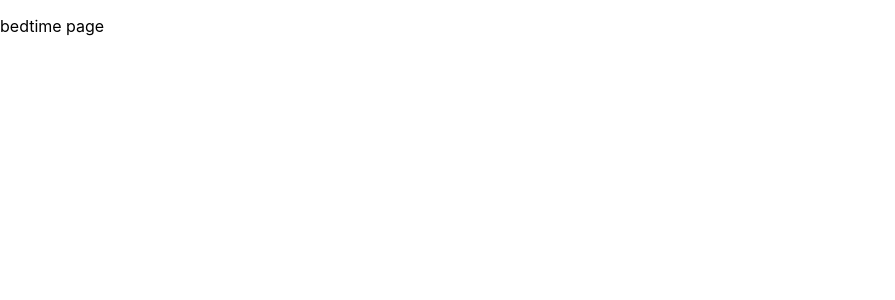
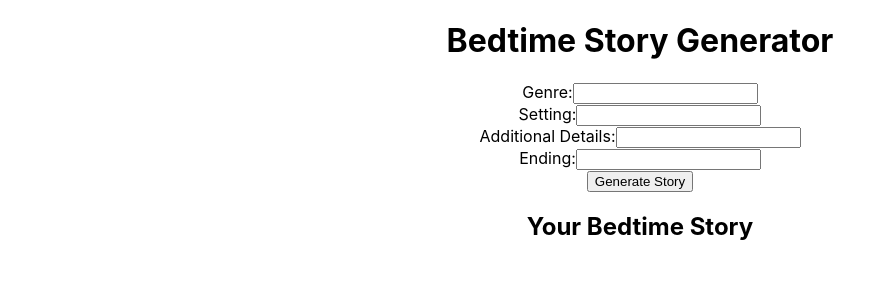
Before and after one commit to avlukas04/ireonada2, a React (Create React App) app in the folder sleep-app/: page /bedtime in a window 1280 px wide. Shown: the top 300 px of the page, without its empty margins (0-895 px from the left). Built offline with nearby package versions, Linux system fonts and the light colour scheme.

Commit message:
betime functional

```diff
--- a/sleep-app/package.json
+++ b/sleep-app/package.json
@@ -9,7 +9,8 @@
     "@testing-library/jest-dom": "^5.17.0",
     "@testing-library/react": "^13.4.0",
     "@testing-library/user-event": "^13.5.0",
-    "ajv": "^8.17.1",
+    "ajv": "^6.12.6",
+    "ajv-keywords": "^3.5.2",
     "react": "^18.3.1",
     "react-dom": "^18.3.1",
     "react-router-dom": "^6.25.1",
--- a/sleep-app/src/pages/bedtime/Bedtime1.css
+++ b/sleep-app/src/pages/bedtime/Bedtime1.css
@@ -0,0 +1,21 @@
+.App {
+    font-family: Arial, sans-serif;
+    text-align: center;
+    margin: 20px;
+  }
+
+  input {
+    margin: 10px;
+    padding: 5px;
+    font-size: 14px;
+  }
+
+  button {
+    margin-top: 20px;
+    padding: 10px 20px;
+    font-size: 16px;
+  }
+
+  h2 {
+    margin-top: 30px;
+  }
--- a/sleep-app/src/pages/bedtime/Bedtime1.js
+++ b/sleep-app/src/pages/bedtime/Bedtime1.js
@@ -1,11 +1,64 @@
-import React from 'react'
+import React, { useState } from 'react';
 
-function Bedtime1() {
+function App() {
+  const [genre, setGenre] = useState('');
+  const [setting, setSetting] = useState('');
+  const [addDetails, setAddDetails] = useState('');
+  const [ending, setEnding] = useState('');
+  const [story, setStory] = useState('');
+
+  const generateStory = async () => {
+    const response = await fetch('https://noggin.rea.gent/steady-minnow-6410', {
+      method: 'POST',
+      headers: {
+        'Content-Type': 'application/json',
+        Authorization: 'Bearer rg_v1_9lh8y4zj49p95xzc5jx201i04rkvs2gmehs8_ngk',
+      },
+      body: JSON.stringify({
+        genre,
+        setting,
+        addDetails,
+        ending,
+      }),
+    });
+    const data = await response.text();
+    setStory(data);
+  };
+
   return (
-    <div>
-      <p>bedtime page</p>
+    <div className="App">
+      <h1>Bedtime Story Generator</h1>
+      <div>
+        <label>
+          Genre:
+          <input type="text" value={genre} onChange={(e) => setGenre(e.target.value)} />
+        </label>
+      </div>
+      <div>
+        <label>
+          Setting:
+          <input type="text" value={setting} onChange={(e) => setSetting(e.target.value)} />
+        </label>
+      </div>
+      <div>
+        <label>
+          Additional Details:
+          <input type="text" value={addDetails} onChange={(e) => setAddDetails(e.target.value)} />
+        </label>
+      </div>
+      <div>
+        <label>
+          Ending:
+          <input type="text" value={ending} onChange={(e) => setEnding(e.target.value)} />
+        </label>
+      </div>
+      <button onClick={generateStory}>Generate Story</button>
+      <div>
+        <h2>Your Bedtime Story</h2>
+        <p>{story}</p>
+      </div>
     </div>
-  )
+  );
 }
 
-export default Bedtime1
+export default App;
```
Also changed, not shown: sleep-app/src/pages/bedtime/Bedtime.html (added, +34 -0 lines), 1 other file (tests, documents, lock files or other folders).
